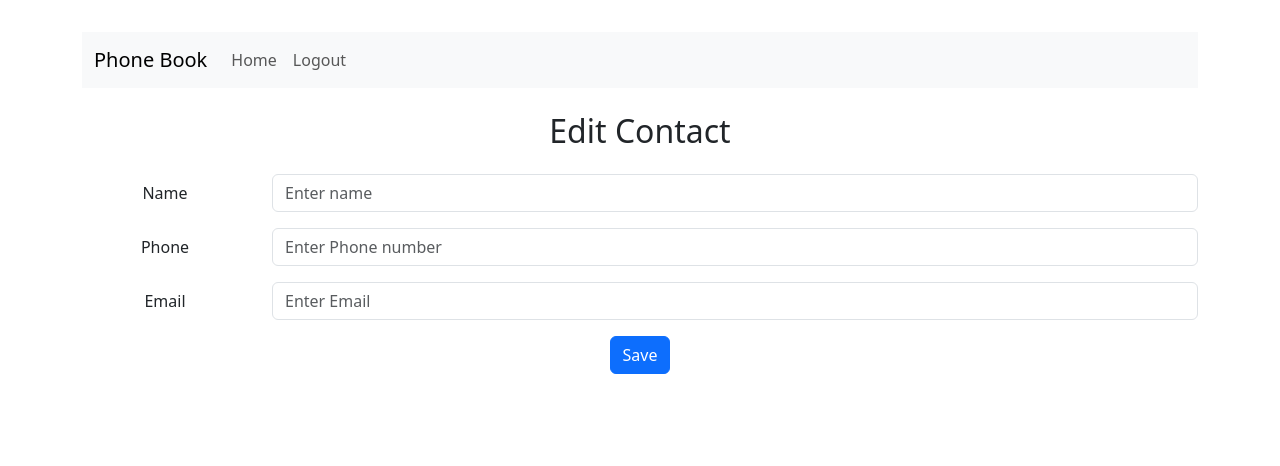
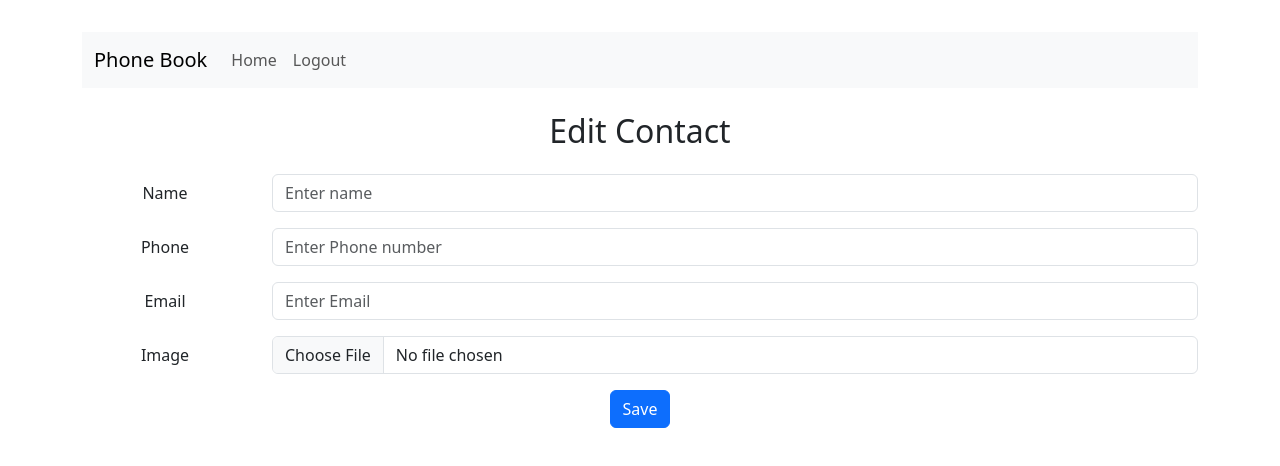
Before and after one commit to amirsuhel88/phone-book-frontend, a React (Vite) app: page /edit-contact/1 in a window 1280 px wide. Shown: the top 466 px of the page. Built offline with nearby package versions, Linux system fonts and the light colour scheme.

Commit message:
edit conact works with photo.

```diff
--- a/src/components/EditContact.jsx
+++ b/src/components/EditContact.jsx
@@ -28,7 +28,7 @@ function EditContact() {
       formData.append("name", name);
       formData.append("phone", phone);
       formData.append("email", email);
-      if (photo) formData.append("photo", photo);
+      formData.append("photo", photo);
 
       const response = await axios.put(
         "http://localhost:5000/api/contacts/" + id,
@@ -47,7 +47,7 @@ function EditContact() {
           name,
           phone,
           email,
-          // Add any other fields you might need to update
+          photo,
         })
       );
 
@@ -106,7 +106,7 @@ function EditContact() {
             />
           </Col>
         </Form.Group>
-        {/* <Form.Group as={Row} className="mb-3">
+        <Form.Group as={Row} className="mb-3">
           <Form.Label column sm="2">
             Image
           </Form.Label>
@@ -117,7 +117,7 @@ function EditContact() {
               onChange={(e) => setPhoto(e.target.files[0])}
             />
           </Col>
-        </Form.Group> */}
+        </Form.Group>
         <Button variant="primary" type="submit">
           Save
         </Button>
```
